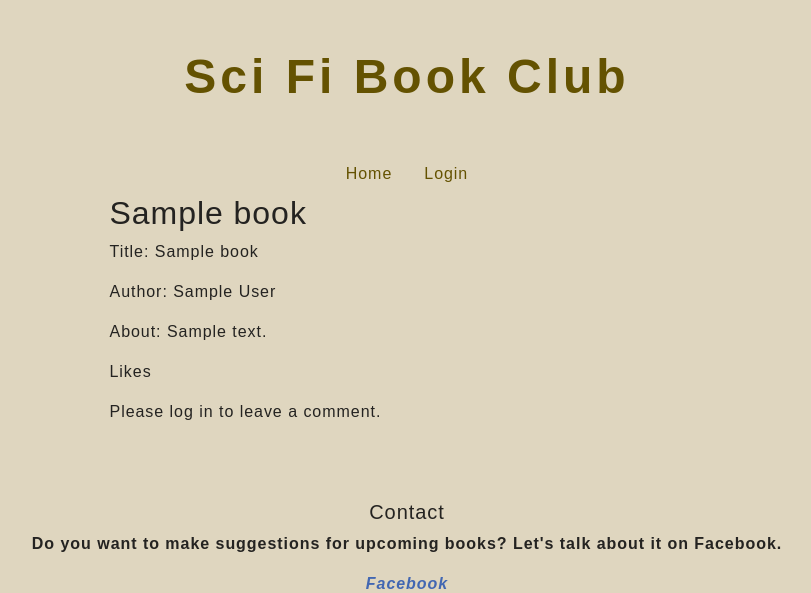
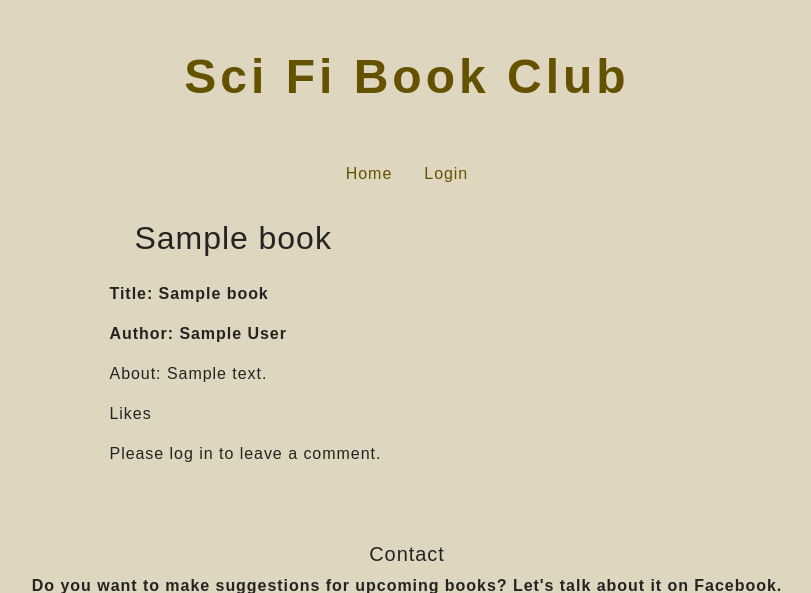
Before and after one commit to LinnSilver/scifi-book-club-pj4, a Django app: page /book/1/ in a window 1280 px wide. Shown: the top 593 px of the page, without its empty margins (233-1044 px from the left). Run offline with Django 3.2, Linux system fonts and the light colour scheme; tables that the repository leaves empty hold one stand-in row (values such as "Sample post"); some web fonts are replaced.

Commit message:
Add styling

```diff
--- a/scifi_book_club/settings.py
+++ b/scifi_book_club/settings.py
@@ -33,7 +33,7 @@ SECRET_KEY = 'django-insecure-9z^l2rwzsv%uv2ltdyz%vq#a^m!kbcc)$%qvh1eur=kj6!_b51
 LOGIN_REDIRECT_URL = reverse_lazy('index')
 
 # SECURITY WARNING: don't run with debug turned on in production!
-DEBUG = True
+DEBUG = False
 
 # ALLOWED_HOSTS = ['scifi-book-club.herokuapp.com', 'localhost']
 ALLOWED_HOSTS = ['scifi-book-club.herokuapp.com', 'localhost', '8000-linnsilver-scifibookclu-xtb79iuknzn.ws-eu97.gitpod.io']
--- a/static/css/style.css
+++ b/static/css/style.css
@@ -5,7 +5,6 @@ body {
   font-size: 1rem;
   line-height: 1.5rem;
   letter-spacing: 0.06rem;
-  /* background-color: rgb(228, 197, 72); */
   background-color: rgb(223, 214, 191);
   color: #242321;
   margin-bottom: 25px;
@@ -17,6 +16,14 @@ h1 {
   letter-spacing: 0.25rem;
   font-weight: bold;
   text-align: center;
+}
+
+h2 {
+  margin: 25px;
+}
+
+.bold {
+  font-weight: bold;
 }
 
 /* Navigation */
--- a/templates/book_detail.html
+++ b/templates/book_detail.html
@@ -7,8 +7,8 @@
     <div class="col-lg-6 col-md-8 ">
       <section id="main">
           <h2>{{ book.title }}</h2>
-          <p>Title: {{ book.book_title }}</p>
-          <p>Author: {{ book.book_author }}</p>
+          <p class="bold">Title: {{ book.book_title }}</p>
+          <p class="bold">Author: {{ book.book_author }}</p>
           <p>About: {{ book.book_description }}</p>
           <p>Likes</p>
       </section>
```
